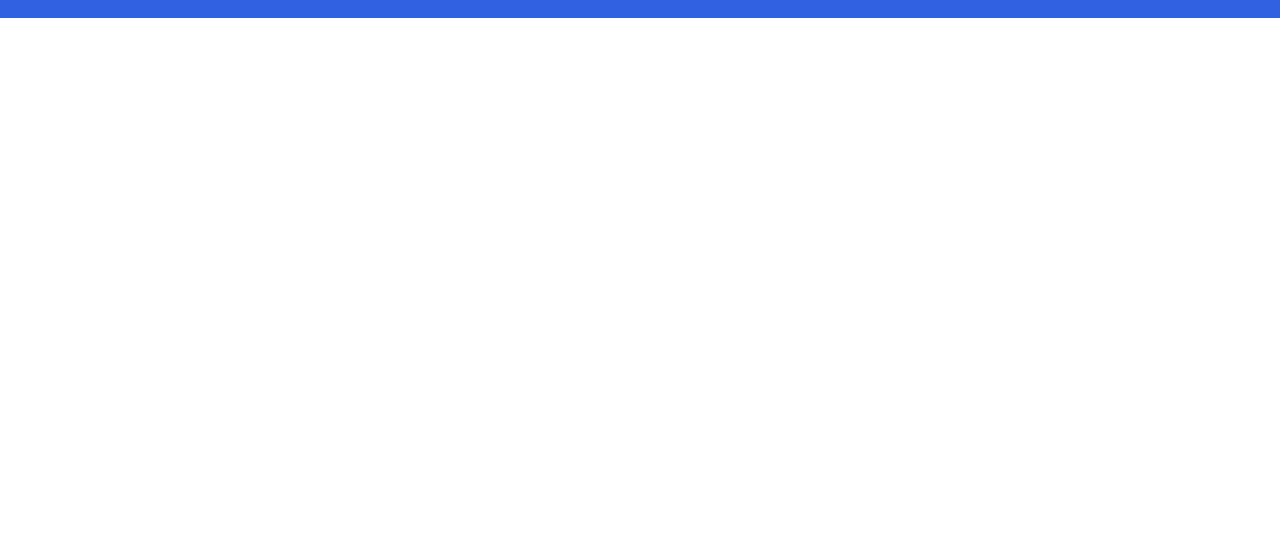
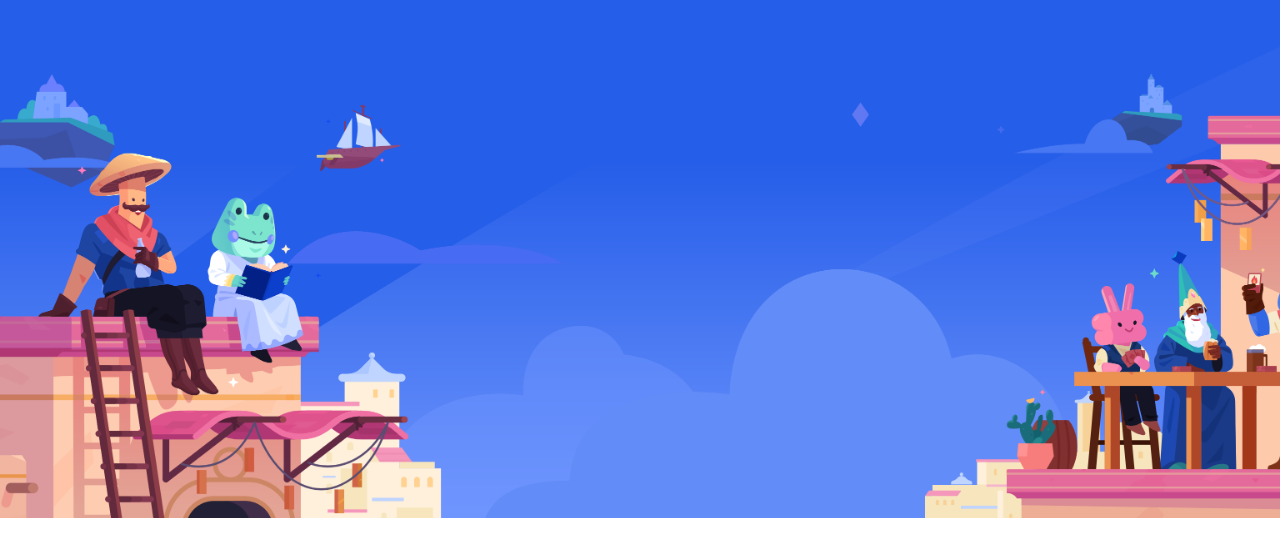
Before and after one commit to DavideVin01/htmlcss-discord, a plain HTML site: page index.html in a window 1280 px wide. Shown: the part 62-618 px from the top of the page. Drawn offline with Linux system fonts and the light colour scheme.

Commit message:
adds jumbotron + fixes lines of code

```diff
--- a/index.html
+++ b/index.html
@@ -10,7 +10,7 @@
 </head>
 <body>
     <header>
-        <section id="top-header">
+        <section id="top-header" class="container">
             <!-- TOP BAR -->
             <div class="top-bar clearfix">
                 <!-- LOGO CONTAINER -->
@@ -32,8 +32,14 @@
                     <a class="btn btn-small text-black" href="#">Accedi</a>
                 </div>
             </div>
+        </section>
 
-        </section>
+        <!-- Jumbotron -->
+        <div class="jumbotron container">
+            <div class="jumbotron-content">
+
+            </div>
+        </div>
     </header>
 </body>
 </html>
--- a/style.css
+++ b/style.css
@@ -6,12 +6,22 @@
     /* font-family: Whitney, Helvetica Neue, Helvetica,Arial, sans-serif; */
 }
 
+img{
+    max-width: 100%;
+}
+
 /* Utilities */
 
 .clearfix{
     clear: both;
     display: table;
     content: '';
+}
+
+.container{
+    text-align: center;
+    min-width: 1400px;
+    margin: 0 auto;
 }
 
 .col{
@@ -59,18 +69,12 @@
 
 /* Header + nav */
 
-header{
-    text-align: center;
-    min-width: 1400px;
-    min-height: 600px;
-    margin: 0 auto;
-}
 
 
 /* TOP HEADER */
 
 .top-bar{
-    background-color: #3161E0;
+    background-color: #255EE9;
     width: 100%;
     height: 80px;
     line-height: 70px;
@@ -100,3 +104,13 @@ header{
     font-family: 'Whitney', sans-serif;
     font-weight: 600;
 }
+
+/* JUMBOTRON */
+
+.jumbotron{
+    background-image: url(img/jumbo.png);
+    background-position: center;
+    background-size: cover;
+    background-repeat: no-repeat;
+    height: 500px;
+}
```
